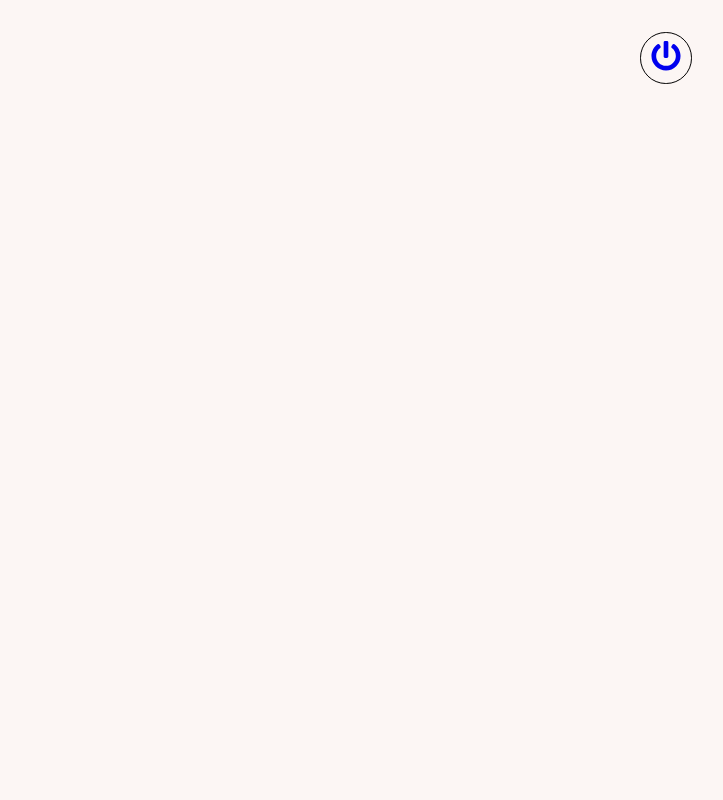
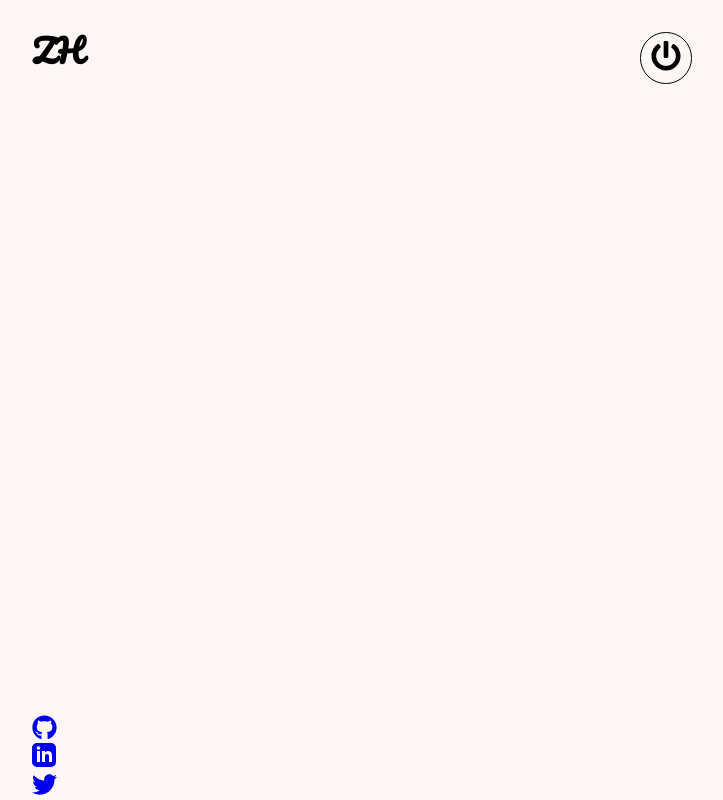
Before and after one commit to ZiyadHammad/Ziyad-Hammad, a React (Create React App) app: page / in a window 1280 px wide. Shown: the whole page, without its empty margins (0-723 px from the left). Built offline with nearby package versions, Linux system fonts and the light colour scheme.

Commit message:
Working on Social Icons positioning

```diff
--- a/src/components/AllSvgs.js
+++ b/src/components/AllSvgs.js
@@ -57,23 +57,12 @@ export const Twitter = (props) => {
       )
 }
 
-export const Facebook = (props) => {
+export const LinkedIn = (props) => {
     return (
-        <svg
-          aria-hidden="true"
-          data-prefix="fab"
-          data-icon="facebook"
-          className="prefix__svg-inline--fa prefix__fa-facebook prefix__fa-w-16"
-          xmlns="http://www.w3.org/2000/svg"
-          viewBox="0 0 512 512"
-          {...props}
-        >
-          <path
-            fill={props.fill}
-            d="M504 256C504 119 393 8 256 8S8 119 8 256c0 123.78 90.69 226.38 209.25 245V327.69h-63V256h63v-54.64c0-62.15 37-96.48 93.67-96.48 27.14 0 55.52 4.84 55.52 4.84v61h-31.28c-30.8 0-40.41 19.12-40.41 38.73V256h68.78l-11 71.69h-57.78V501C413.31 482.38 504 379.78 504 256z"
-          />
-        </svg>
-      )
+      <svg xmlns="http://www.w3.org/2000/svg" width={25} height={25} {...props}>
+        <path d="M19 0H5a5 5 0 0 0-5 5v14a5 5 0 0 0 5 5h14a5 5 0 0 0 5-5V5a5 5 0 0 0-5-5zM8 19H5V8h3v11zM6.5 6.732c-.966 0-1.75-.79-1.75-1.764s.784-1.764 1.75-1.764 1.75.79 1.75 1.764-.783 1.764-1.75 1.764zM20 19h-3v-5.604c0-3.368-4-3.113-4 0V19h-3V8h3v1.765c1.396-2.586 7-2.777 7 2.476V19z" />
+      </svg>
+    )
 }
 
 export const YouTube = (props) => {
--- a/src/components/Main.js
+++ b/src/components/Main.js
@@ -1,6 +1,8 @@
 import React from 'react'
 import styled from "styled-components"
+import LogoComponent from '../subComponents/LogoComponent'
 import PowerButton from '../subComponents/PowerButton'
+import SocialIcons from '../subComponents/SocialIcons'
 
 const MainContainer = styled.div`
 background: ${props => props.theme.body};
@@ -25,6 +27,8 @@ function Main() {
     <MainContainer>
       <Container>
         <PowerButton />
+        <LogoComponent />
+        <SocialIcons />
       </Container>
     </MainContainer>
   )
--- /dev/null
+++ b/src/subComponents/LogoComponent.js
@@ -0,0 +1,21 @@
+import React from 'react'
+import styled from 'styled-components'
+
+const Logo = styled.h1`
+display: inline-block;
+color: ${props => props.theme.text};
+font-family: "Pacifico", cursive;
+
+position: fixed;
+left: 2rem;
+top: 2rem;
+z-index: 3;
+`
+
+function LogoComponent() {
+  return (
+    <Logo>ZH</Logo>
+  )
+}
+
+export default LogoComponent
--- a/src/subComponents/PowerButton.js
+++ b/src/subComponents/PowerButton.js
@@ -27,6 +27,11 @@ cursor: pointer;
   background-color: rgba(0,255, 0, 0.4);
   box-shadow: 0 0 0px 6px rgba(0, 255, 0, 0.2);
 }
+
+&>*:first-child{
+  text-decoration: none;
+  color: inherit;
+}
 `
 
 function PowerButton() {
--- /dev/null
+++ b/src/subComponents/SocialIcons.js
@@ -0,0 +1,44 @@
+import React from 'react'
+import { NavLink } from 'react-router-dom'
+import { Github, LinkedIn, Twitter } from '../components/AllSvgs'
+import styled from "styled-components"
+
+const Icons = styled.div`
+display: flex;
+flex-direction: column;
+align-items: center;
+
+position: fixed;
+bottom: 0;
+left: 2rem;
+
+z-index: 3;
+`
+
+function SocialIcons() {
+  return (
+    <Icons>
+
+      <div>
+        <NavLink to="/">
+          <Github width={25} height={25} fill="currentColor" />
+        </NavLink>
+      </div>
+
+      <div>
+        <NavLink to="/">
+          <LinkedIn width={25} height={25} fill="currentColor" />
+        </NavLink>
+      </div>
+
+      <div>
+        <NavLink to="/">
+          <Twitter width={25} height={25} fill="currentColor" />
+        </NavLink>
+      </div>
+
+    </Icons>
+  )
+}
+
+export default SocialIcons
```
